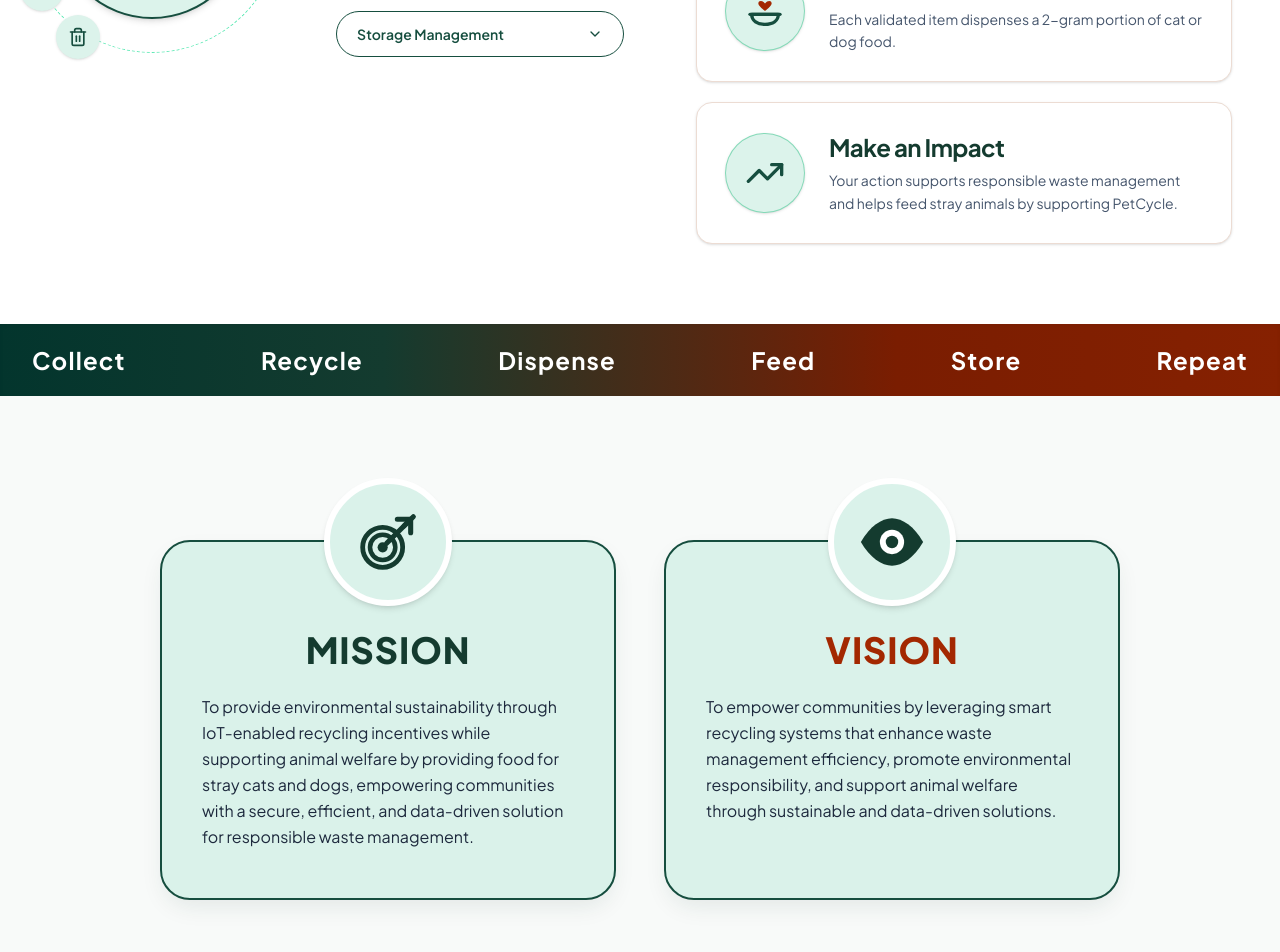
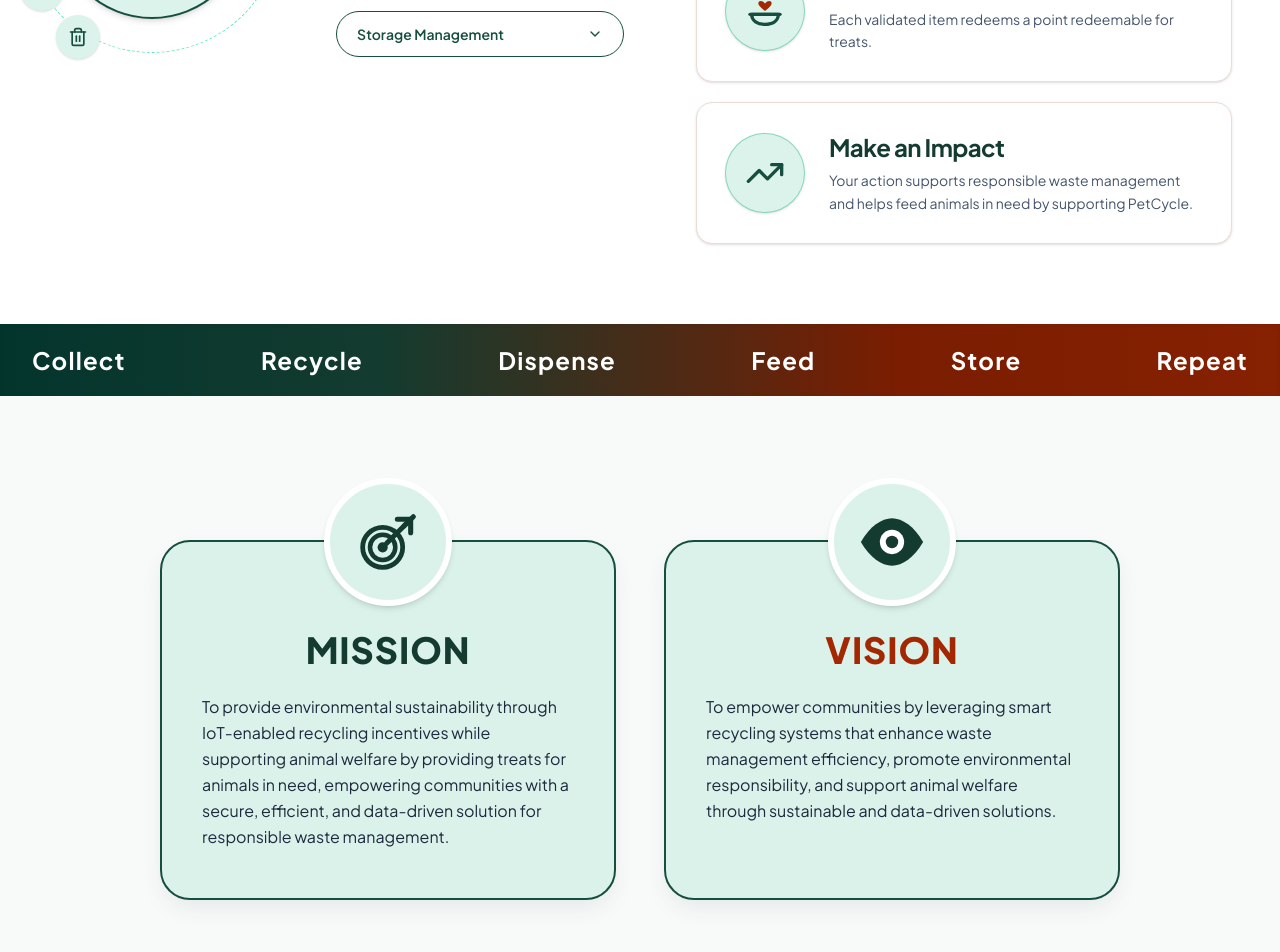
Before and after one commit to Yunisssss/PetCycle2, a Next.js app: page / in a window 1280 px wide. Shown: the part 1142-2094 px from the top of the page. Built offline with nearby package versions, Linux system fonts and the light colour scheme; no server answers.

Commit message:
changed key features and how it works to have pet treats instead

```diff
--- a/src/components/FeaturesAndWorkflow.tsx
+++ b/src/components/FeaturesAndWorkflow.tsx
@@ -33,7 +33,7 @@ const featuresList: FeatureData[] = [
     id: "dispensing",
     title: "Automated Pet Food Dispensing",
     description:
-      "Automatically dispenses measured portions of fresh pet food for every accepted recyclable item, helping feed community animals.",
+      "Automatically dispenses measured pet treats every accepted recyclable item, helping feed community animals.",
     icon: Utensils,
     angle: -30,
   },
@@ -41,7 +41,7 @@ const featuresList: FeatureData[] = [
     id: "analytics",
     title: "Data Analytics & Reporting",
     description:
-      "Live tracking of recycling metrics, inventory consumption rates, and stray feeding impact through comprehensive dashboards.",
+      "Live tracking of recycling metrics, inventory consumption rates, and feeding impact through comprehensive dashboards.",
     icon: BarChart3,
     angle: 0,
   },
@@ -57,7 +57,7 @@ const featuresList: FeatureData[] = [
     id: "storage",
     title: "Storage Management",
     description:
-      "Secure, high-capacity, climate-protected storage holds both compressed recyclables and fresh pet food supplies safely.",
+      "Secure, high-capacity, climate-protected storage holds both compressed recyclables and fresh pet treats supplies safely.",
     icon: Trash2,
     angle: 60,
   },
@@ -73,14 +73,14 @@ const howItWorksSteps = [
   {
     id: "reward",
     title: "Earn a Reward",
-    description: "Each validated item dispenses a 2-gram portion of cat or dog food.",
+    description: "Each validated item redeems a point redeemable for treats.",
     icon: null, // Custom Bowl icon with heart
   },
   {
     id: "impact",
     title: "Make an Impact",
     description:
-      "Your action supports responsible waste management and helps feed stray animals by supporting PetCycle.",
+      "Your action supports responsible waste management and helps feed animals in need by supporting PetCycle.",
     icon: TrendingUp,
   },
 ];
@@ -121,8 +121,7 @@ export default function FeaturesAndWorkflow() {
                 <button
                   type="button"
                   onClick={() => toggleFeature("alerts")}
-                  className={`absolute top-2 left-10 sm:left-12 w-10 h-10 sm:w-11 sm:h-11 rounded-full flex items-center justify-center transition-all duration-300 z-20 cursor-pointer shadow-sm ${
-                    activeFeature === "alerts"
+                  className={`absolute top-2 left-10 sm:left-12 w-10 h-10 sm:w-11 sm:h-11 rounded-full flex items-center justify-center transition-all duration-300 z-20 cursor-pointer shadow-sm ${activeFeature === "alerts"
                     ? "bg-[#A32801] text-white ring-4 ring-[#A32801]/25 scale-110 shadow-md"
                     : "bg-[#dcf3eb] text-[#164e3f] hover:scale-105 hover:bg-emerald-100"
                     }`}
@@ -136,13 +135,12 @@ export default function FeaturesAndWorkflow() {
                 <button
                   type="button"
                   onClick={() => toggleFeature("dispensing")}
-                  className={`absolute top-14 left-2 sm:left-3 w-10 h-10 sm:w-11 sm:h-11 rounded-full flex items-center justify-center transition-all duration-300 z-20 cursor-pointer shadow-sm ${
-                    activeFeature === "dispensing"
+                  className={`absolute top-14 left-2 sm:left-3 w-10 h-10 sm:w-11 sm:h-11 rounded-full flex items-center justify-center transition-all duration-300 z-20 cursor-pointer shadow-sm ${activeFeature === "dispensing"
                     ? "bg-[#A32801] text-white ring-4 ring-[#A32801]/25 scale-110 shadow-md"
                     : "bg-[#dcf3eb] text-[#164e3f] hover:scale-105 hover:bg-emerald-100"
                     }`}
-                  title="Automated Pet Food Dispensing"
-                  aria-label="Automated Pet Food Dispensing"
+                  title="Automated Pet Treat Dispensing"
+                  aria-label="Automated Pet Treat Dispensing"
                 >
                   <Utensils className="w-5 h-5" />
                 </button>
@@ -151,8 +149,7 @@ export default function FeaturesAndWorkflow() {
                 <button
                   type="button"
                   onClick={() => toggleFeature("analytics")}
-                  className={`absolute top-1/2 -left-2 sm:-left-3 -translate-y-1/2 w-10 h-10 sm:w-11 sm:h-11 rounded-full flex items-center justify-center transition-all duration-300 z-20 cursor-pointer shadow-sm ${
-                    activeFeature === "analytics"
+                  className={`absolute top-1/2 -left-2 sm:-left-3 -translate-y-1/2 w-10 h-10 sm:w-11 sm:h-11 rounded-full flex items-center justify-center transition-all duration-300 z-20 cursor-pointer shadow-sm ${activeFeature === "analytics"
                     ? "bg-[#A32801] text-white ring-4 ring-[#A32801]/25 scale-110 shadow-md"
                     : "bg-[#dcf3eb] text-[#164e3f] hover:scale-105 hover:bg-emerald-100"
                     }`}
@@ -166,8 +163,7 @@ export default function FeaturesAndWorkflow() {
                 <button
                   type="button"
                   onClick={() => toggleFeature("recycling")}
-                  className={`absolute bottom-14 left-2 sm:left-3 w-10 h-10 sm:w-11 sm:h-11 rounded-full flex items-center justify-center transition-all duration-300 z-20 cursor-pointer shadow-sm ${
-                    activeFeature === "recycling"
+                  className={`absolute bottom-14 left-2 sm:left-3 w-10 h-10 sm:w-11 sm:h-11 rounded-full flex items-center justify-center transition-all duration-300 z-20 cursor-pointer shadow-sm ${activeFeature === "recycling"
                     ? "bg-[#A32801] text-white ring-4 ring-[#A32801]/25 scale-110 shadow-md"
                     : "bg-[#dcf3eb] text-[#164e3f] hover:scale-105 hover:bg-emerald-100"
                     }`}
@@ -181,8 +177,7 @@ export default function FeaturesAndWorkflow() {
                 <button
                   type="button"
                   onClick={() => toggleFeature("storage")}
-                  className={`absolute bottom-2 left-10 sm:left-12 w-10 h-10 sm:w-11 sm:h-11 rounded-full flex items-center justify-center transition-all duration-300 z-20 cursor-pointer shadow-sm ${
-                    activeFeature === "storage"
+                  className={`absolute bottom-2 left-10 sm:left-12 w-10 h-10 sm:w-11 sm:h-11 rounded-full flex items-center justify-center transition-all duration-300 z-20 cursor-pointer shadow-sm ${activeFeature === "storage"
                     ? "bg-[#A32801] text-white ring-4 ring-[#A32801]/25 scale-110 shadow-md"
                     : "bg-[#dcf3eb] text-[#164e3f] hover:scale-105 hover:bg-emerald-100"
                     }`}
@@ -305,16 +300,14 @@ export default function FeaturesAndWorkflow() {
                       <button
                         type="button"
                         onClick={() => toggleFeature(item.id)}
-                        className={`w-full py-3 px-5 rounded-full text-xs sm:text-sm font-semibold transition-all duration-200 flex items-center justify-between border cursor-pointer ${
-                          isOpen
+                        className={`w-full py-3 px-5 rounded-full text-xs sm:text-sm font-semibold transition-all duration-200 flex items-center justify-between border cursor-pointer ${isOpen
                           ? "bg-[#A32801] text-white border-[#A32801] shadow-md shadow-[#A32801]/25"
                           : "bg-white text-[#164e3f] border-[#164e3f] hover:bg-emerald-50/70"
                           }`}
                       >
                         <span className="truncate pr-3">{item.title}</span>
                         <ChevronDown
-                          className={`w-4 h-4 shrink-0 transition-transform duration-300 ${
-                            isOpen ? "rotate-180 text-white" : "text-[#164e3f]"
+                          className={`w-4 h-4 shrink-0 transition-transform duration-300 ${isOpen ? "rotate-180 text-white" : "text-[#164e3f]"
                             }`}
                         />
                       </button>
--- a/src/components/HowItWorks.tsx
+++ b/src/components/HowItWorks.tsx
@@ -50,7 +50,7 @@ export default function HowItWorks() {
               Earn a Reward
             </h3>
             <p className="text-xs sm:text-sm text-slate-600 leading-relaxed font-normal">
-              Each validated item dispenses a 2-gram portion of cat or dog food.
+              Each validated amount of points, users can redeem a cat or dog treat.
             </p>
           </div>
 
@@ -63,7 +63,7 @@ export default function HowItWorks() {
               Make an Impact
             </h3>
             <p className="text-xs sm:text-sm text-slate-600 leading-relaxed font-normal">
-              Your action supports responsible waste management and helps feed stray animals by supporting PetCycle.
+              Your action supports responsible waste management and helps feed animals in need by supporting PetCycle.
             </p>
           </div>
         </div>
--- a/src/components/KeyFeatures.tsx
+++ b/src/components/KeyFeatures.tsx
@@ -16,15 +16,15 @@ const features: FeatureItem[] = [
     pillTitle: "Alerts & Notifications",
     displayTitle: "Alerts & Notifications",
     description:
-      "Sends instant alerts when food inventory is low or recycling bins are full, ensuring smooth and continuous operations.",
+      "Sends instant alerts when treat inventory is low or recycling bins are full, ensuring smooth and continuous operations.",
     icon: Bell,
   },
   {
     id: "dispensing",
-    pillTitle: "Automated Pet Food Dispensing",
-    displayTitle: "Pet Food Dispensing",
+    pillTitle: "Automated Pet Treats Dispensing",
+    displayTitle: "Pet Treats Dispensing",
     description:
-      "Automatically dispenses pet food for every accepted recyclable item, helping provide accessible food for stray animals.",
+      "Automatically dispenses pet treats for every accepted recyclable item, helping provide accessible treats for animals.",
     icon: Utensils,
   },
   {
@@ -32,7 +32,7 @@ const features: FeatureItem[] = [
     pillTitle: "Data Analytics & Reporting",
     displayTitle: "Data Analytics & Reporting",
     description:
-      "Live tracking of recycling metrics, inventory consumption, and stray animal welfare impact via intuitive dashboards.",
+      "Live tracking of recycling metrics, inventory consumption, and animal welfare impact via intuitive dashboards.",
     icon: BarChart3,
   },
   {
@@ -77,8 +77,7 @@ export default function KeyFeatures() {
                 <button
                   key={feature.id}
                   onClick={() => setActiveFeatureId(feature.id)}
-                  className={`w-full py-3 px-5 rounded-full text-xs sm:text-sm font-semibold transition-all duration-200 text-center border shadow-sm ${
-                    isActive
+                  className={`w-full py-3 px-5 rounded-full text-xs sm:text-sm font-semibold transition-all duration-200 text-center border shadow-sm ${isActive
                     ? "bg-[#A32801] text-white border-[#A32801] shadow-[#A32801]/30"
                     : "bg-white text-[#164e3f] border-[#164e3f] hover:bg-emerald-50/60"
                     }`}
@@ -158,8 +157,7 @@ export default function KeyFeatures() {
               {/* Satellite 1: Top (Bell) */}
               <button
                 onClick={() => setActiveFeatureId("alerts")}
-                className={`absolute top-0 left-1/2 -translate-x-1/2 w-10 h-10 rounded-full flex items-center justify-center transition-all duration-200 z-20 ${
-                  activeFeatureId === "alerts"
+                className={`absolute top-0 left-1/2 -translate-x-1/2 w-10 h-10 rounded-full flex items-center justify-center transition-all duration-200 z-20 ${activeFeatureId === "alerts"
                   ? "bg-[#A32801] text-white shadow-md scale-110"
                   : "bg-[#dcf3eb] text-[#164e3f] border border-[#22c55e]/50 hover:scale-105"
                   }`}
@@ -171,8 +169,7 @@ export default function KeyFeatures() {
               {/* Satellite 2: Top Right (Dispensing) */}
               <button
                 onClick={() => setActiveFeatureId("dispensing")}
-                className={`absolute top-10 right-1 w-10 h-10 rounded-full flex items-center justify-center transition-all duration-200 z-20 ${
-                  activeFeatureId === "dispensing"
+                className={`absolute top-10 right-1 w-10 h-10 rounded-full flex items-center justify-center transition-all duration-200 z-20 ${activeFeatureId === "dispensing"
                   ? "bg-[#A32801] text-white shadow-md scale-110"
                   : "bg-[#dcf3eb] text-[#164e3f] border border-[#22c55e]/50 hover:scale-105"
                   }`}
@@ -184,8 +181,7 @@ export default function KeyFeatures() {
               {/* Satellite 3: Bottom Right (Recycling) */}
               <button
                 onClick={() => setActiveFeatureId("recycling")}
-                className={`absolute bottom-2 right-8 w-10 h-10 rounded-full flex items-center justify-center transition-all duration-200 z-20 ${
-                  activeFeatureId === "recycling"
+                className={`absolute bottom-2 right-8 w-10 h-10 rounded-full flex items-center justify-center transition-all duration-200 z-20 ${activeFeatureId === "recycling"
                   ? "bg-[#A32801] text-white shadow-md scale-110"
                   : "bg-[#dcf3eb] text-[#164e3f] border border-[#22c55e]/50 hover:scale-105"
                   }`}
@@ -197,8 +193,7 @@ export default function KeyFeatures() {
               {/* Satellite 4: Bottom Left (Analytics) */}
               <button
                 onClick={() => setActiveFeatureId("analytics")}
-                className={`absolute bottom-2 left-8 w-10 h-10 rounded-full flex items-center justify-center transition-all duration-200 z-20 ${
-                  activeFeatureId === "analytics"
+                className={`absolute bottom-2 left-8 w-10 h-10 rounded-full flex items-center justify-center transition-all duration-200 z-20 ${activeFeatureId === "analytics"
                   ? "bg-[#A32801] text-white shadow-md scale-110"
                   : "bg-[#dcf3eb] text-[#164e3f] border border-[#22c55e]/50 hover:scale-105"
                   }`}
@@ -210,8 +205,7 @@ export default function KeyFeatures() {
               {/* Satellite 5: Left (Storage) */}
               <button
                 onClick={() => setActiveFeatureId("storage")}
-                className={`absolute top-10 left-1 w-10 h-10 rounded-full flex items-center justify-center transition-all duration-200 z-20 ${
-                  activeFeatureId === "storage"
+                className={`absolute top-10 left-1 w-10 h-10 rounded-full flex items-center justify-center transition-all duration-200 z-20 ${activeFeatureId === "storage"
                   ? "bg-[#A32801] text-white shadow-md scale-110"
                   : "bg-[#dcf3eb] text-[#164e3f] border border-[#22c55e]/50 hover:scale-105"
                   }`}
--- a/src/components/MissionVision.tsx
+++ b/src/components/MissionVision.tsx
@@ -73,8 +73,8 @@ export default function MissionVision() {
             {/* Left-Aligned Mission Description */}
             <p className="text-sm sm:text-base text-slate-800 font-normal leading-relaxed text-left w-full">
               To provide environmental sustainability through IoT-enabled recycling
-              incentives while supporting animal welfare by providing food for
-              stray cats and dogs, empowering communities with a secure,
+              incentives while supporting animal welfare by providing treats for
+              animals in need, empowering communities with a secure,
               efficient, and data-driven solution for responsible waste
               management.
             </p>
```
Also changed, not shown: src/lib/store.tsx (+8 -4 lines). Lines whose indentation alone changed are shown as unchanged.
